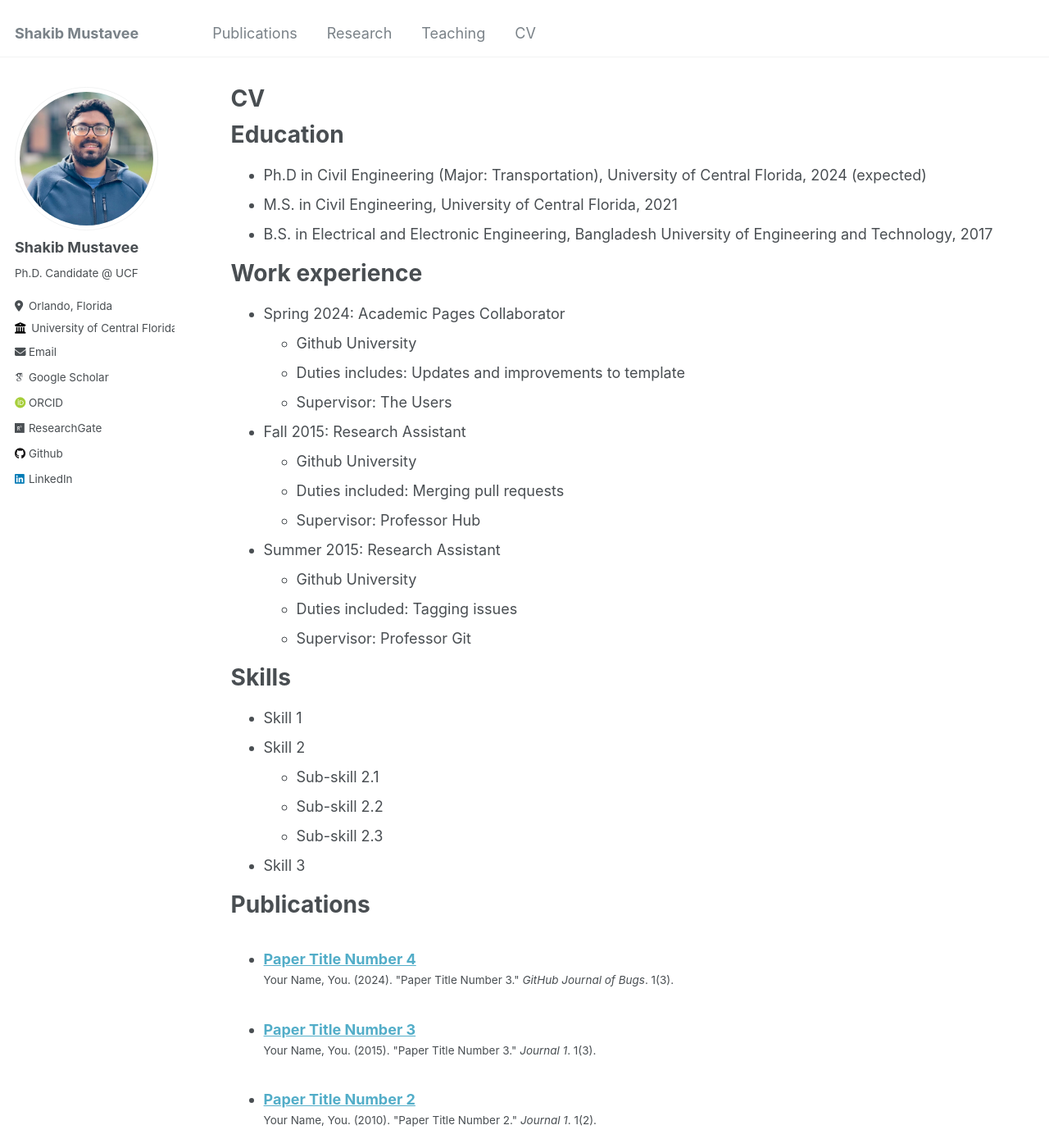
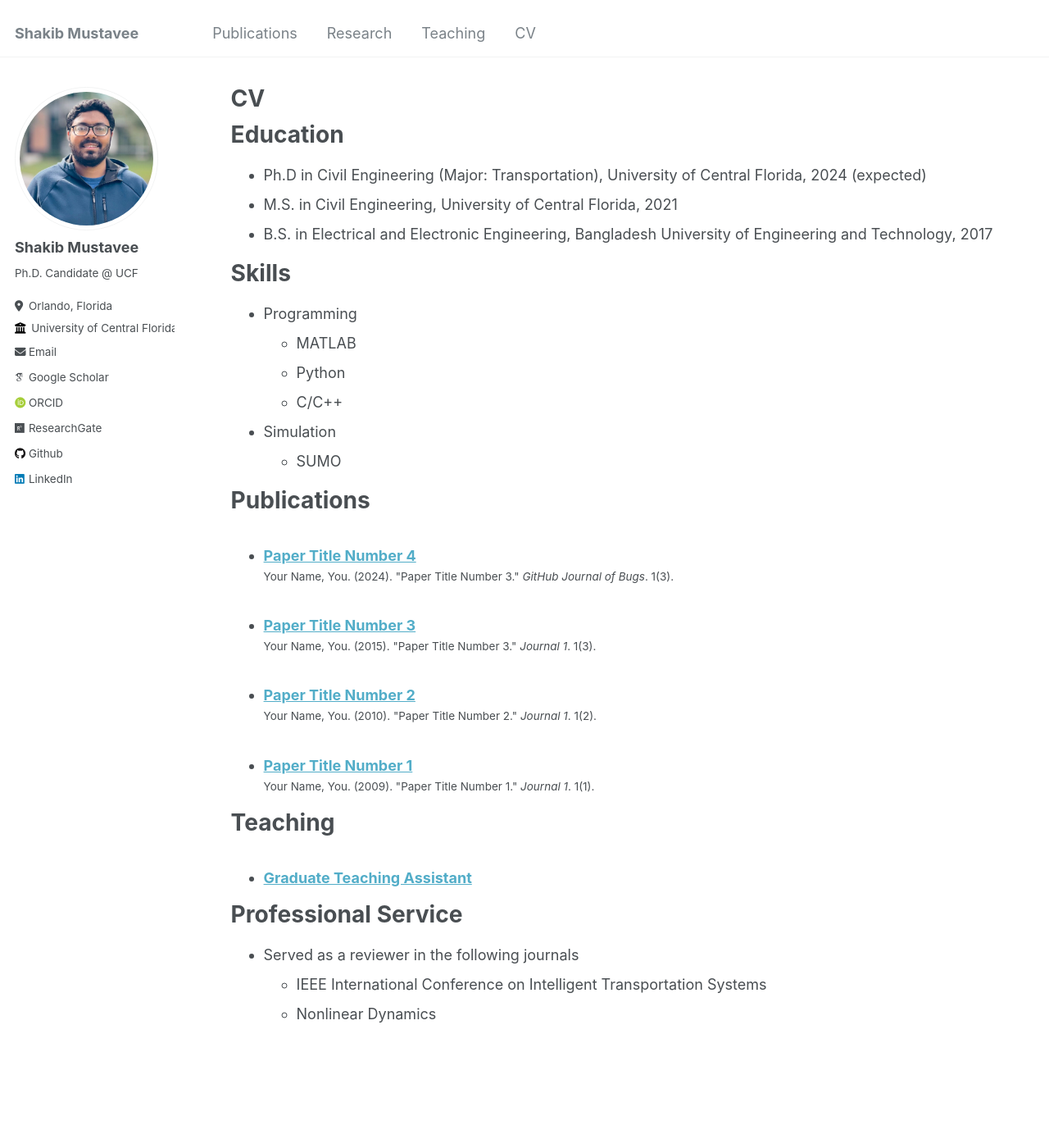
Before and after one commit to mustavee/mustavee.github.io, a Jekyll site: the page built from _pages/cv.md, in a window 1280 px wide and 1400 px high. Shown: the whole window at 82% size. Built offline with Jekyll 4.4.1, drawn with Linux system fonts in a browser that asks for light colours; some web fonts are replaced.

Commit message:
Update cv.md coding skills

```diff
--- a/_pages/cv.md
+++ b/_pages/cv.md
@@ -15,6 +15,7 @@ Education
 * M.S. in Civil Engineering, University of Central Florida, 2021
 * B.S. in Electrical and Electronic Engineering, Bangladesh University of Engineering and Technology, 2017
 
+<!---
 Work experience
 ======
 * Spring 2024: Academic Pages Collaborator
@@ -27,19 +28,20 @@ Work experience
   * Duties included: Merging pull requests
   * Supervisor: Professor Hub
 
-* Summer 2015: Research Assistant
+* Fall 2019: Research Assistant
   * Github University
   * Duties included: Tagging issues
   * Supervisor: Professor Git
+  -->
 
 Skills
 ======
-* Skill 1
-* Skill 2
-  * Sub-skill 2.1
-  * Sub-skill 2.2
-  * Sub-skill 2.3
-* Skill 3
+* Programming
+  * MATLAB
+  * Python
+  * C/C++
+* Simulation
+  * SUMO
 
 Publications
 ======
@@ -54,6 +56,7 @@ Talks
     {% include archive-single-talk-cv.html  %}
   {% endfor %}</ul>
  -->
+
 Teaching
 ======
   <ul>{% for post in site.teaching reversed %}
```
